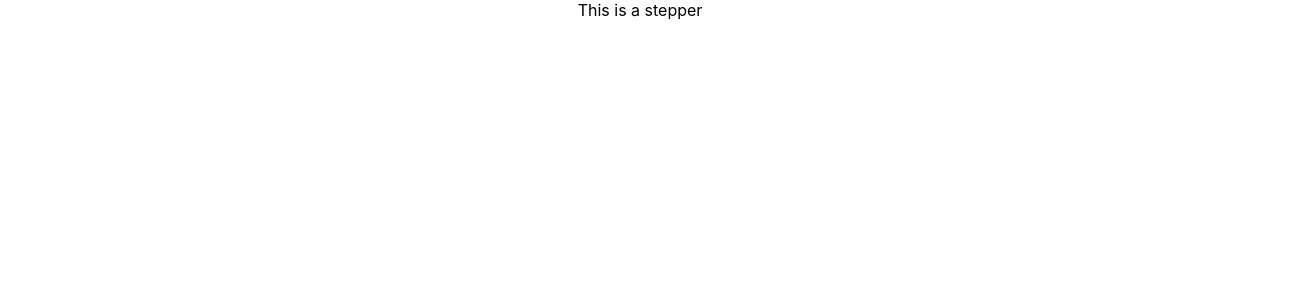
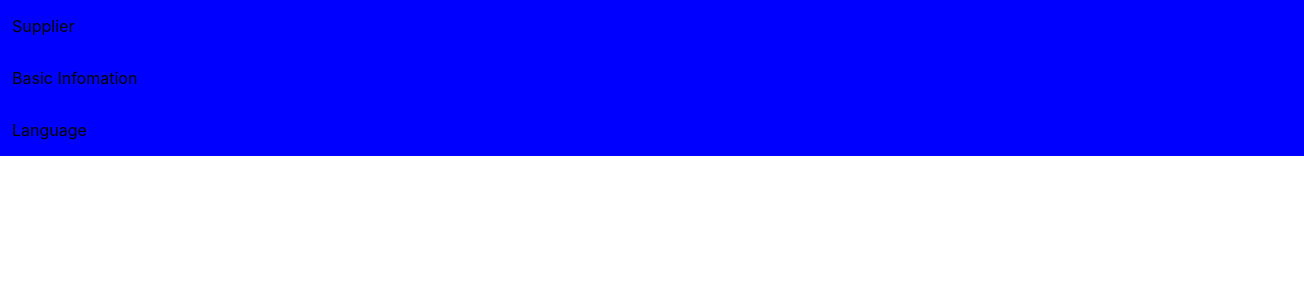
Before and after one commit to hungthuanmk/nab-stepper, a React (Create React App) app: page / in a window 1280 px wide. Shown: the top 300 px of the page, 1304 px wide, since content can reach past the window. Built offline with nearby package versions, Linux system fonts and the light colour scheme.

Commit message:
Fix sass

```diff
--- a/package.json
+++ b/package.json
@@ -6,6 +6,7 @@
     "@testing-library/jest-dom": "^4.2.4",
     "@testing-library/react": "^9.3.2",
     "@testing-library/user-event": "^7.1.2",
+    "node-sass": "^4.14.1",
     "react": "^16.13.1",
     "react-dom": "^16.13.1",
     "react-scripts": "3.4.3"
--- a/src/App.css
+++ b/src/App.css
@@ -1,4 +1,4 @@
-.App {
+/* .App {
   text-align: center;
 }
 
@@ -35,4 +35,4 @@
   to {
     transform: rotate(360deg);
   }
-}
+} */
--- a/src/App.js
+++ b/src/App.js
@@ -1,12 +1,11 @@
 import React from "react";
-import logo from "./logo.svg";
-import "./App.css";
+
 import { Stepper, Step } from "./components/Stepper/Stepper";
 
 function App() {
     return (
         <div className="App">
-            <Stepper>
+            <Stepper activeStepKey={1}>
               <Step activateKey={1} title="Supplier"/>
               <Step activateKey={2} title="Basic Infomation"/>
               <Step activateKey={3} title="Language"/>
--- /dev/null
+++ b/src/components/Stepper/Step.scss
@@ -0,0 +1,14 @@
+@import 'StyleVars.scss';
+
+.step {
+    width: 100%;
+    padding: 16px 12px 16px 12px;
+    background-color: blue;
+}
+
+.number {
+    border: 2px solid $cl-primary;
+}
+
+// .step-label {
+// }
--- /dev/null
+++ b/src/components/Stepper/Stepper.css
@@ -0,0 +1,9 @@
+cl-neutral-4 {
+  background: #bdbdbd;
+  opacity: 0.2;
+}
+
+.stepper {
+  width: 100%;
+}
+/*# sourceMappingURL=Stepper.css.map */
--- a/src/components/Stepper/Stepper.js
+++ b/src/components/Stepper/Stepper.js
@@ -3,6 +3,7 @@ import React, { Component } from "react";
 import PropTypes from "prop-types";
 
 import "./Stepper.scss";
+import "./Step.scss";
 
 class Step extends Component {
     constructor(props) {
@@ -10,25 +11,51 @@ class Step extends Component {
     }
 
     render() {
-        return <></>;
+        return (
+            <div className="step" onClick={()=>console.log("Hello")}>
+                {/* number */}
+                <div>
+
+                </div>
+                {/* text */}
+                <div>
+                    {this.props.title}
+                </div>
+            </div>
+        );
     }
 }
 
 class Stepper extends Component {
-    constructor(props) {
-        super(props);
+    // constructor(props) {
+    //     super(props);
+    // }
+
+    render() {
+        return (
+            <div className="stepper">
+                {this.props.children.map((step) => (
+                    step
+                ))}
+            </div>
+        );
     }
 
-    render() {
-        return <div className="container">This is a stepper</div>;
+    static getDerivedStateFromProps(props, state) {
+
     }
 }
 
-Stepper.PropTypes = {
-    children: PropTypes.arrayOf(PropTypes.instanceOf(Stepper)).isRequired,
-    activeStepKey: PropTypes.oneOfType([PropTypes.string, PropTypes.number]).isRequired,
+Step.propTypes = {
+    title: PropTypes.node.isRequired,
+    activateKey: PropTypes.oneOfType([PropTypes.string, PropTypes.number]).isRequired,
+};
+
+Stepper.propTypes = {
+    children: PropTypes.arrayOf(PropTypes.node).isRequired,
+    activeStepKey: PropTypes.oneOfType([PropTypes.string, PropTypes.number]),
     onOrderChange: PropTypes.func.isRequired,
-    directory: PropTypes.oneOf(["VERTICAL", "HORIZONTAL"])
-}
+    directory: PropTypes.oneOf(["VERTICAL", "HORIZONTAL"]),
+};
 
 export { Step, Stepper };
--- a/src/components/Stepper/Stepper.scss
+++ b/src/components/Stepper/Stepper.scss
@@ -1,14 +1,27 @@
-$bgColor: red;
 
-container {
-    color: $bgColor;
+cl-neutral-4 {
+    background: #bdbdbd;
+    opacity: 0.2;
 }
 
-stepper {
+
+
+.stepper {
     width: 100%;
 }
 
-step {
-    width: 100%;
-    padding: 16px 12px 16px 12px;
+
+
+$phone-width: 768px;
+$desktop-width: 1024px;
+@mixin tablet {
+    @media (min-width: #{$phone-width}) and (max-width: #{$desktop-width - 1px}) {
+        @content;
+    }
 }
+
+@mixin desktop {
+    @media (min-width: #{$desktop-width}) {
+        @content;
+    }
+}
--- /dev/null
+++ b/src/components/Stepper/StyleVars.scss
@@ -0,0 +1,5 @@
+$bgColor: red;
+$cl-white: #ffffff;
+$cl-primary: #2196f3;
+$cl-primary-dark: #177fdb;
+$cl-neural-3: #eeeeee;
```
Also changed, not shown: 1 other file (tests, documents, lock files or other folders).
